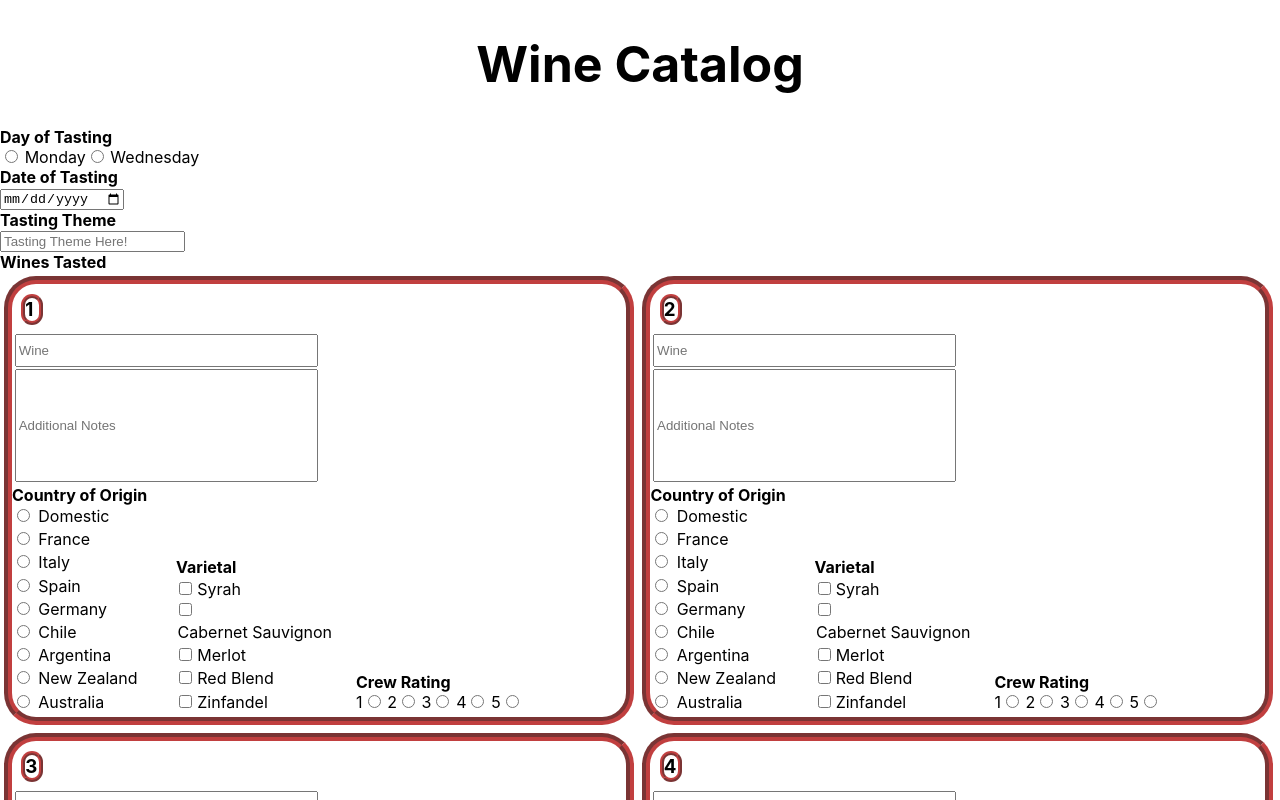
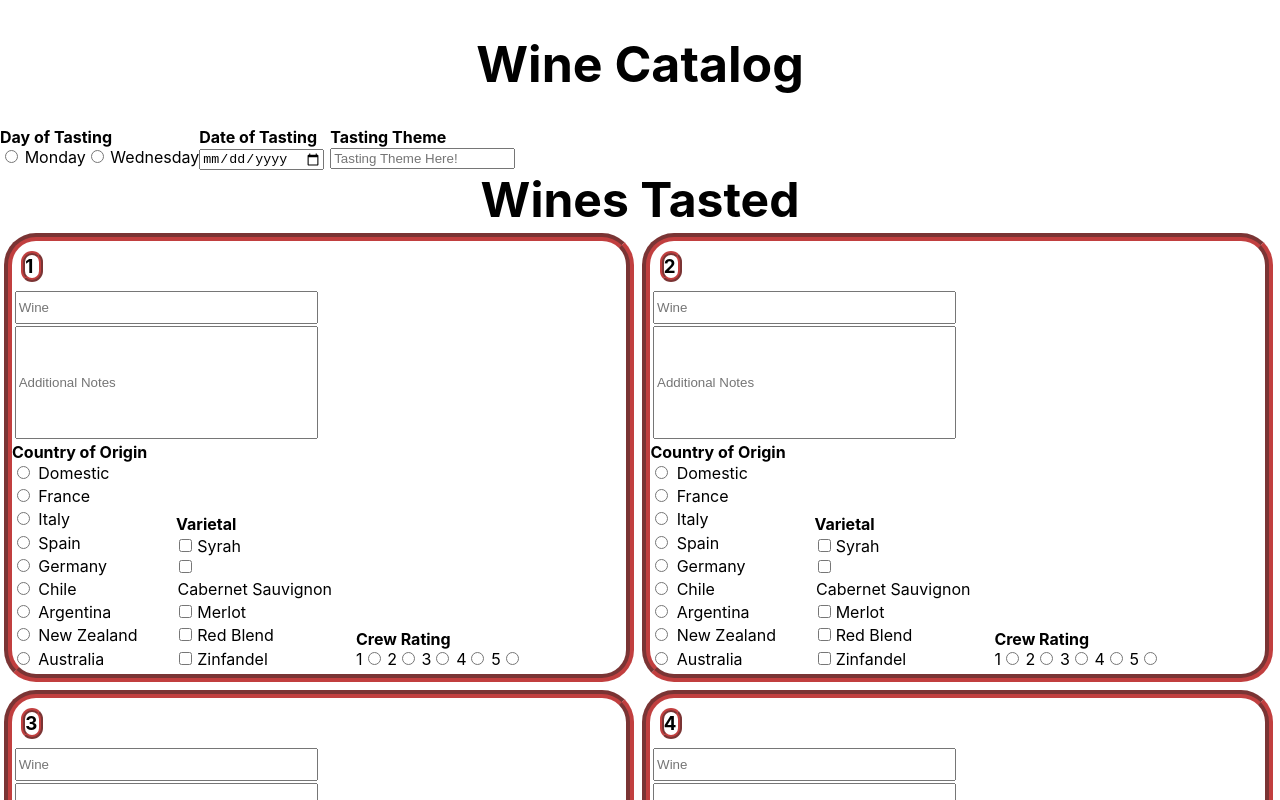
Before and after one commit to Awood549/wine-catalog, a React (Create React App) app: page / in a window 1280 px wide. Shown: the top 800 px of the page. Built offline with nearby package versions, Linux system fonts and the light colour scheme.

Commit message:
commiting to switch projects

```diff
--- a/src/form/InputWines.js
+++ b/src/form/InputWines.js
@@ -163,7 +163,7 @@ import './forms.css'
     )
     return(
       <>
-            <h4>Wines Tasted</h4>
+            <h2 className = 'winesHeader'>Wines Tasted</h2>
             {markup}
             </>
     )
@@ -172,23 +172,28 @@ import './forms.css'
 
   return(
     <>
+    <form onSubmit = {handleSubmit}>
+
     {/* Day of the week input */}
-    <h4>Day of Tasting</h4>
-    <form onSubmit = {handleSubmit}>
-      <label htmlFor = 'monday'>
+      <label className = 'dayOf'>
+      <h4>Day of Tasting</h4>
       <input onChange = {handleChange} type = 'radio' id='monday' name='day' value = 'monday' ></input>
-      Monday</label>
-      <label htmlFor= 'wednesday'>
+      <p>Monday</p>
       <input onChange = {handleChange} type= 'radio' id= 'wednesday' name='day'  value = 'wednesday'></input>
-         Wednesday</label>
+         <p>Wednesday</p>
+         </label>
 
          {/* Date Input */}
+      <label className = 'dateOf'>
       <h4>Date of Tasting</h4>
       <input onChange = {handleChange} type = 'date' id = 'date' name = 'date'></input>
+      </label>
 
       {/* Theme Input */}
+      <label className = 'theme'>
       <h4>Tasting Theme</h4>
       <input onChange = {handleChange} type= 'text' placeholder = 'Tasting Theme Here!' id = 'theme' name = 'theme' ></input>
+      </label>
 
       {/* Wines Sampled Inputs */}
       {formBuilder()}
--- a/src/form/forms.css
+++ b/src/form/forms.css
@@ -1,6 +1,7 @@
 button{
   color:orange
 }
+
 h4{
   margin: 0;
   display: block;
@@ -15,14 +16,28 @@ h3{
 input{
   margin-right: .5em;
 }
+
 p{
   display: inline;
+}
+.winesHeader{
+  text-align: center;
+  font-size: 3em;
+  margin: 0;;
 }
 
 input[type=text]:focus {
   background-color: lightblue;
 }
-
+.dayOf{
+  display: inline-block;
+}
+.dateOf{
+  display: inline-block;
+}
+.theme{
+  display: inline-block;
+}
 .varietal{
   display: inline-block;
   margin: .25em;
```
